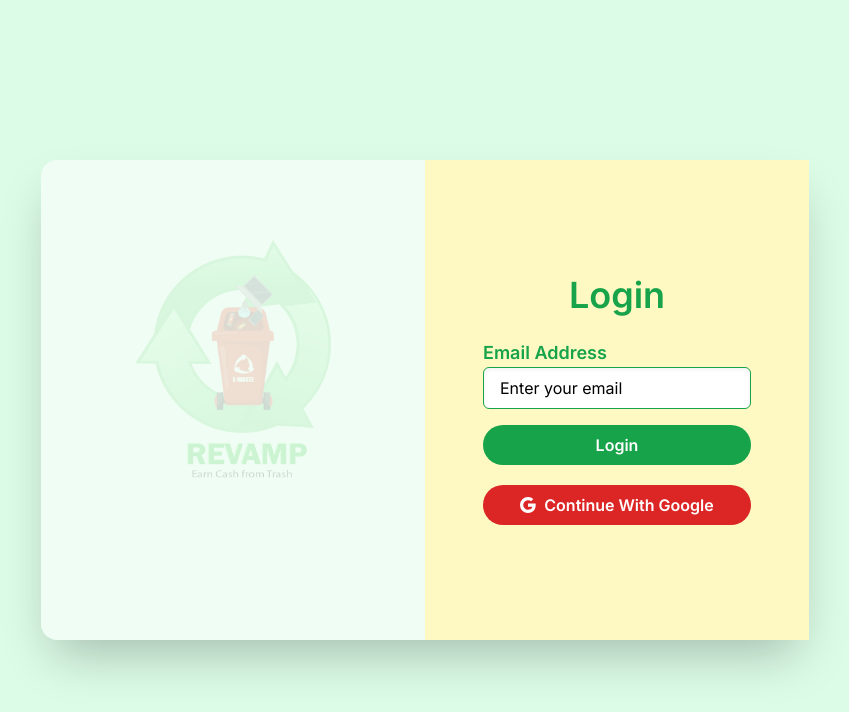
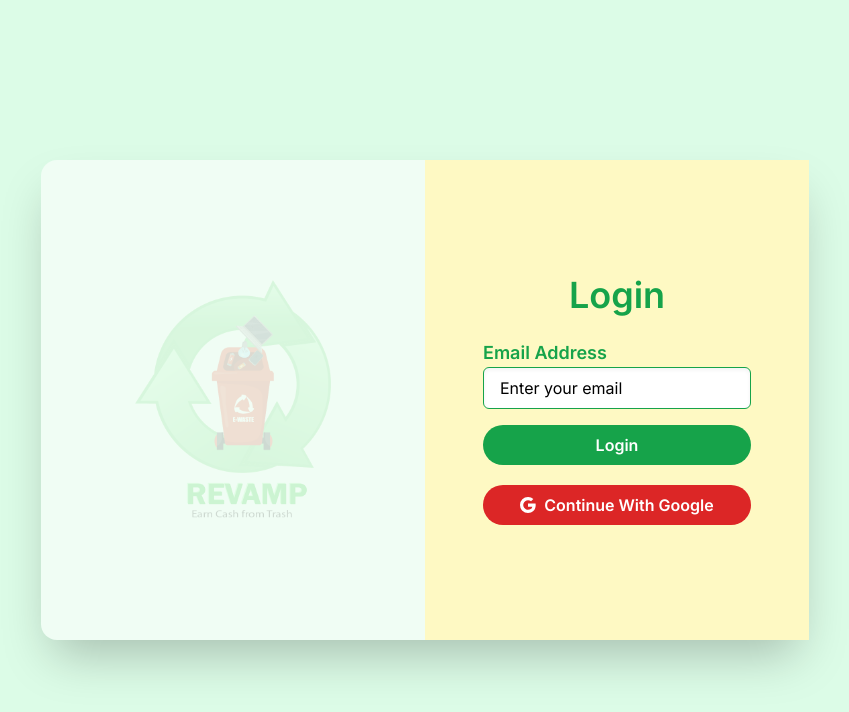
Before and after one commit to mrtechnostart/Revamp_Project, a Next.js app: page /auth/login in a window 1280 px wide. Shown: the top 712 px of the page, without its empty margins (215-1064 px from the left). Built offline with nearby package versions, Linux system fonts and the light colour scheme; no server answers.

Commit message:
Done With SignUp Pages

```diff
--- a/src/app/(public)/auth/login/page.tsx
+++ b/src/app/(public)/auth/login/page.tsx
@@ -16,8 +16,8 @@ export default function Page() {
         <div className="bg-green-100 min-h-screen flex justify-center items-center">
           <div className="flex flex-col md:flex-row min-h-[60vh] min-w-[90vw] bg-green-50 text-black shadow-2xl rounded-2xl lg:min-w-[60vw] md:min-w-[70vw] sm:min-w-[60vw]">
             {/* Left section */}
-            <div className="min-w-[50%] min-h-full opacity-15 p-5 md:pt-20">
-              <img src="/images/revamp1.png" alt="revampLogo" className="h-60 mx-auto" />
+            <div className="min-w-[50%] min-h-full opacity-15 flex justify-center py-5 md:py-0 items-center">
+              <img src="/images/revamp1.png" alt="revampLogo" className="h-60" />
             </div>
 
             {/* Right section (Login form) */}
```
